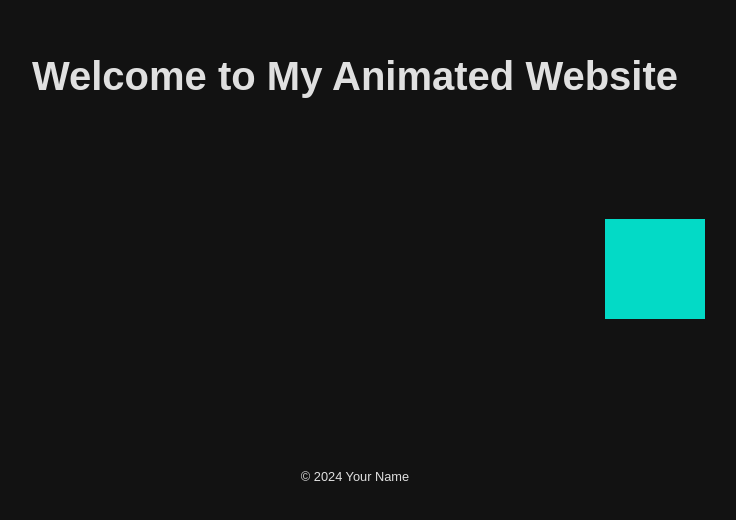
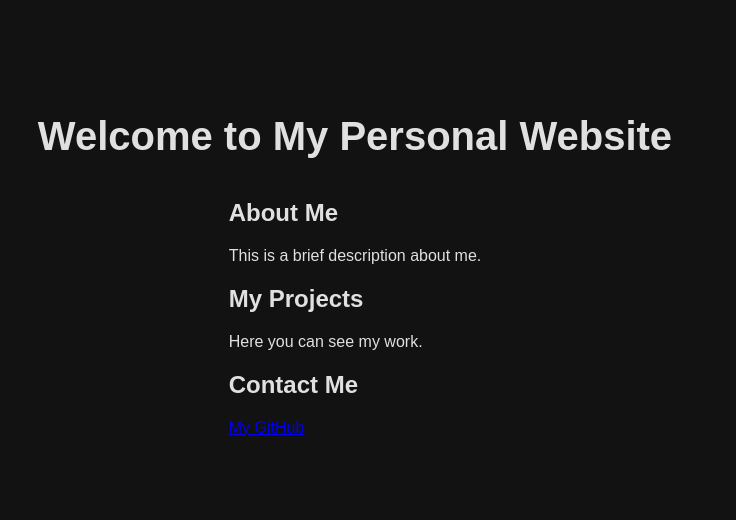
Before and after one commit to ChethminaKavishan/WorldMovieParadise, a plain HTML site: page index.html in a window 1280 px wide. Shown: the part 138-658 px from the top of the page, without its empty margins (285-1021 px from the left). Drawn offline with Linux system fonts and the light colour scheme.

Commit message:
Update index.html

```diff
--- a/index.html
+++ b/index.html
@@ -3,19 +3,31 @@
 <head>
     <meta charset="UTF-8">
     <meta name="viewport" content="width=device-width, initial-scale=1.0">
-    <title>Dark Mode Animated Website</title>
+    <title>My Personal Website</title>
     <link rel="stylesheet" href="styles.css">
 </head>
 <body>
     <header>
-        <h1>Welcome to My Animated Website</h1>
+        <h1>Welcome to My Personal Website</h1>
     </header>
-    <section class="animation-container">
-        <div class="animated-box"></div>
-    </section>
-    <footer>
-        <p>&copy; 2024 Your Name</p>
-    </footer>
-    <script src="script.js"></script>
+
+    <main>
+        <section id="about">
+            <h2>About Me</h2>
+            <p>This is a brief description about me.</p>
+        </section>
+
+        <section id="projects">
+            <h2>My Projects</h2>
+            <p>Here you can see my work.</p>
+        </section>
+
+        <section id="contact">
+            <h2>Contact Me</h2>
+            <a href="https://github.com/your-github-username" class="github-button" target="_blank">My GitHub</a>
+        </section>
+    </main>
+
+    <script src="scripts.js"></script>
 </body>
 </html>
```
